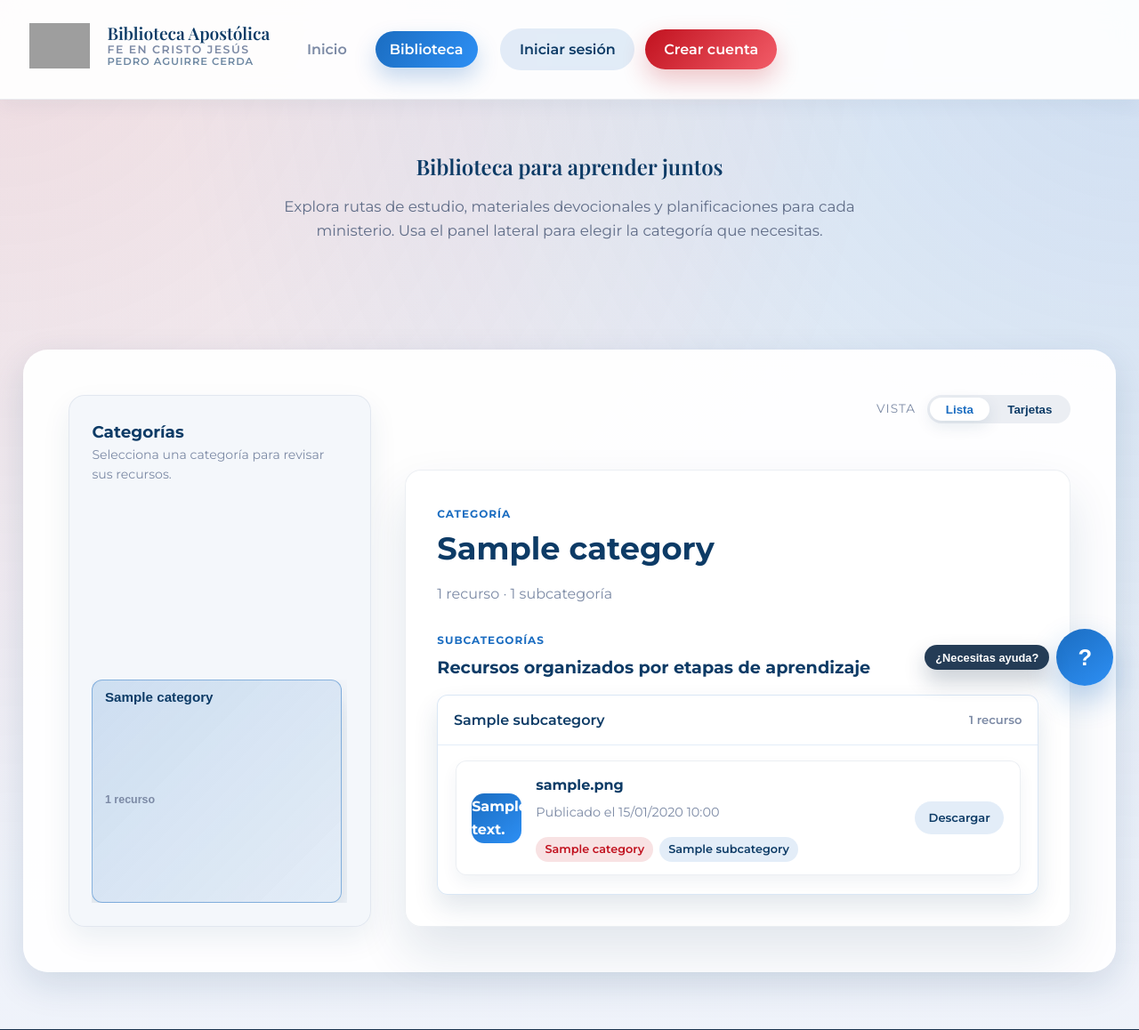
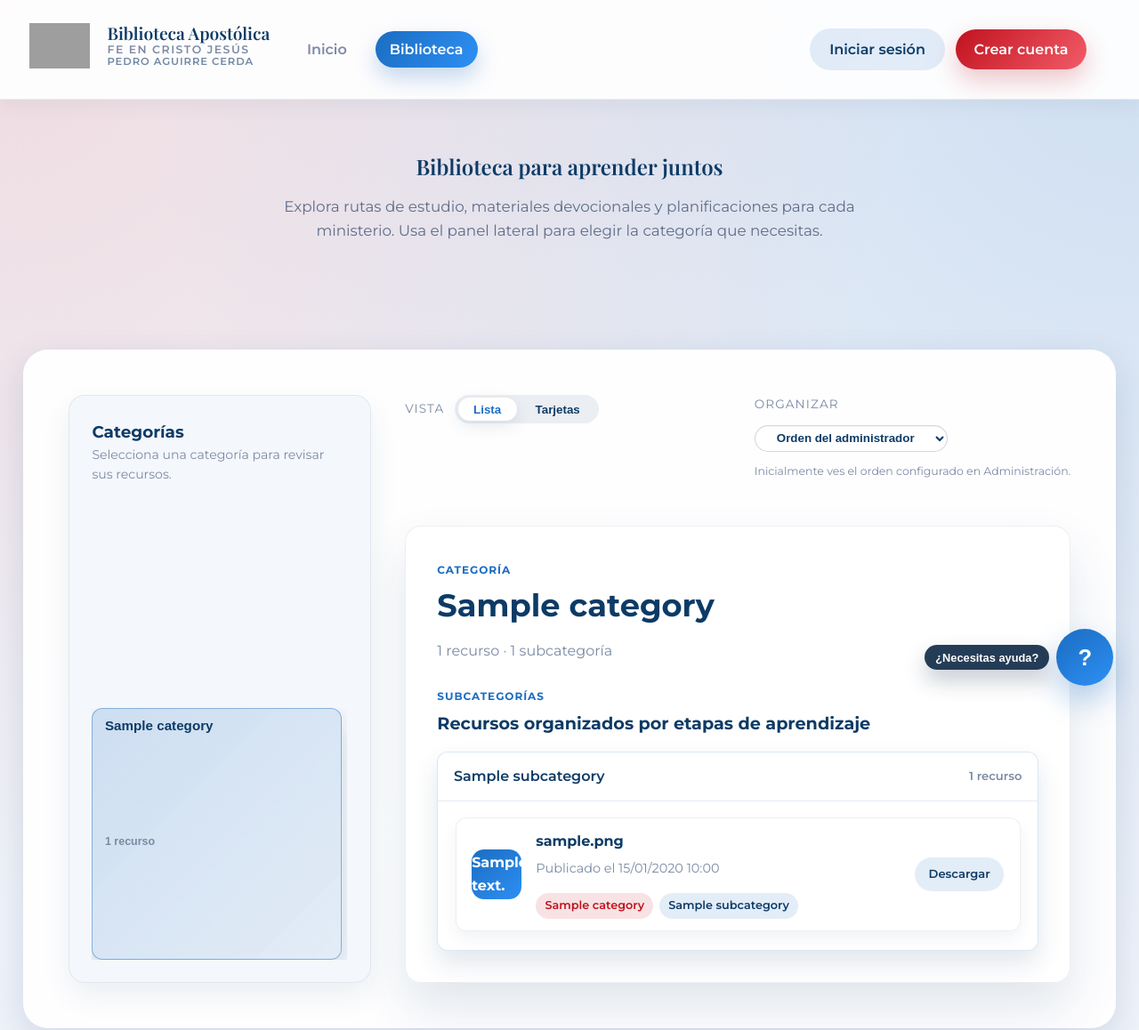
Before and after one commit to Rxrrx/WEBAAFCJ, a FastAPI app: page /library in a window 1280 px wide. Shown: the top 1158 px of the page at 89% size. Run offline with FastAPI, Linux system fonts and the light colour scheme; tables that the repository leaves empty hold one stand-in row (values such as "Sample post"); parts of the project's set-up code (start-up, migrations or seed data) failed here and were passed over; some libraries are stand-ins or nearby versions; grey boxes are pictures that could not be loaded.

Commit message:
feat: Inicio de la rama de desarrollo

```diff
--- a/app/static/styles.css
+++ b/app/static/styles.css
@@ -240,6 +240,8 @@ strong {
   display: inline-flex;
   align-items: center;
   gap: 0.75rem;
+  justify-self: end;
+  margin-left: auto;
 }
 
 .site-main {
@@ -2300,6 +2302,9 @@ strong {
   border-radius: var(--radius-md);
   padding: 0.2rem;
   background: rgba(255, 255, 255, 0.8);
+  display: flex;
+  flex-direction: column;
+  gap: 0.75rem;
 }
 
 .reorder-hint {
@@ -2470,9 +2475,9 @@ strong {
 
 .library-stage__toolbar {
   display: flex;
-  justify-content: flex-end;
-  align-items: center;
-  gap: 0.8rem;
+  justify-content: space-between;
+  align-items: flex-start;
+  gap: 1rem;
   margin-bottom: 1rem;
   flex-wrap: wrap;
 }
@@ -2482,6 +2487,18 @@ strong {
   text-transform: uppercase;
   letter-spacing: 0.08em;
   color: var(--color-muted);
+}
+
+.library-toolbar-group {
+  display: flex;
+  align-items: center;
+  gap: 0.75rem;
+  flex-wrap: wrap;
+}
+
+.library-toolbar-group--sort {
+  align-items: flex-start;
+  flex-direction: column;
 }
 
 .library-view-toggle {
@@ -2509,6 +2526,22 @@ strong {
   box-shadow: 0 6px 18px rgba(13, 59, 102, 0.1);
 }
 
+.library-sort-select {
+  border-radius: 999px;
+  border: 1px solid rgba(13, 59, 102, 0.2);
+  padding: 0.35rem 1.25rem;
+  font-weight: 600;
+  background: #fff;
+  color: var(--color-royal);
+  min-width: 210px;
+  box-shadow: inset 0 1px 1px rgba(13, 59, 102, 0.05);
+}
+
+.library-sorter__hint {
+  font-size: 0.78rem;
+  color: var(--color-muted);
+}
+
 .library-stage[data-view="grid"] .library-document-list {
   grid-template-columns: repeat(auto-fit, minmax(280px, 1fr));
   gap: 1.25rem;
@@ -2536,3 +2569,15 @@ strong {
     grid-template-columns: 1fr;
   }
 }
+
+@media (max-width: 700px) {
+  .library-toolbar-group {
+    width: 100%;
+  }
+  .library-toolbar-group--sort {
+    align-items: stretch;
+  }
+  .library-sort-select {
+    width: 100%;
+  }
+}
--- a/app/templates/library.html
+++ b/app/templates/library.html
@@ -4,7 +4,12 @@
 {% block body_class %}page-library{% endblock %}
 
 {% macro document_card(doc, current_user, variant="default") -%}
-<article class="document-card{% if variant == 'compact' %} document-card--compact{% elif variant == 'row' %} document-card--row{% endif %}">
+<article
+  class="document-card{% if variant == 'compact' %} document-card--compact{% elif variant == 'row' %} document-card--row{% endif %}"
+  data-doc-card
+  data-doc-id="{{ doc.id }}"
+  data-uploaded-at="{{ doc.uploaded_at.isoformat() if doc.uploaded_at else '' }}"
+>
   <div class="document-card__type" aria-hidden="true">
     {{ "PDF" if doc.content_type == "application/pdf" else (doc.content_type.split('/')[-1].upper() if '/' in doc.content_type else doc.content_type) }}
   </div>
@@ -114,8 +119,9 @@
     </nav>
   </aside>
 
-  <section class="library-stage" data-library-stage data-view="list">
+  <section class="library-stage" data-library-stage data-view="list" data-sort="admin">
     <div class="library-stage__toolbar">
+      <div class="library-toolbar-group">
         <span class="library-stage__toolbar-label">Vista</span>
         <div class="library-view-toggle" data-library-view-toggle role="group" aria-label="Cambiar vista de documentos">
           <button
@@ -134,6 +140,20 @@
           >
             Tarjetas
           </button>
+        </div>
+      </div>
+      <div class="library-toolbar-group library-toolbar-group--sort">
+        <label class="library-stage__toolbar-label" for="library-sort-control">Organizar</label>
+        <select
+          class="library-sort-select"
+          id="library-sort-control"
+          data-library-sort
+        >
+          <option value="admin">Orden del administrador</option>
+          <option value="newest">Más nuevos primero</option>
+          <option value="oldest">Más antiguos primero</option>
+        </select>
+        <span class="library-sorter__hint">Inicialmente ves el orden configurado en Administración.</span>
       </div>
     </div>
     {% for group in category_groups %}
@@ -166,7 +186,7 @@
           <span class="library-panel__eyebrow">Colección general</span>
           <h3>Material disponible para toda la congregación</h3>
         </header>
-        <div class="library-document-list">
+        <div class="library-document-list" data-doc-collection>
           {% for doc in group.documents %}
           {{ document_card(doc, current_user, "row") }}
           {% endfor %}
@@ -190,7 +210,7 @@
               </span>
             </summary>
             {% if bundle.documents %}
-            <div class="library-document-grid library-document-grid--compact">
+            <div class="library-document-grid library-document-grid--compact" data-doc-collection>
               {% for doc in bundle.documents %}
               {{ document_card(doc, current_user, "compact") }}
               {% endfor %}
@@ -229,7 +249,7 @@
           <p>{{ uncategorized_documents|length }} recurso{{ 's' if uncategorized_documents|length != 1 }}</p>
         </div>
       </header>
-  <div class="library-document-grid">
+  <div class="library-document-grid" data-doc-collection>
     {% for doc in uncategorized_documents %}
     {{ document_card(doc, current_user, "row") }}
     {% endfor %}
```
Also changed, not shown: app/static/app.js (+76 -6 lines), app/templates/admin_categories.html (line endings or trailing spaces). Lines whose indentation alone changed are shown as unchanged.
